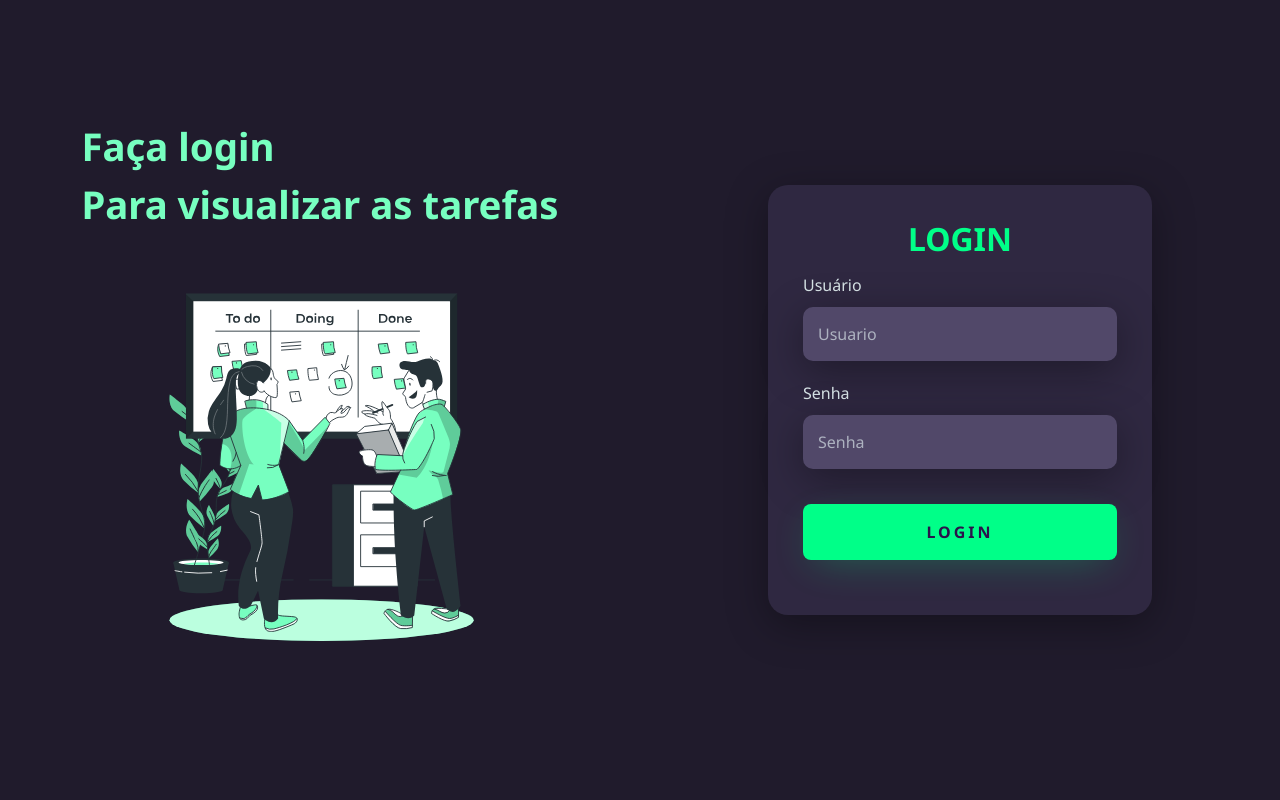
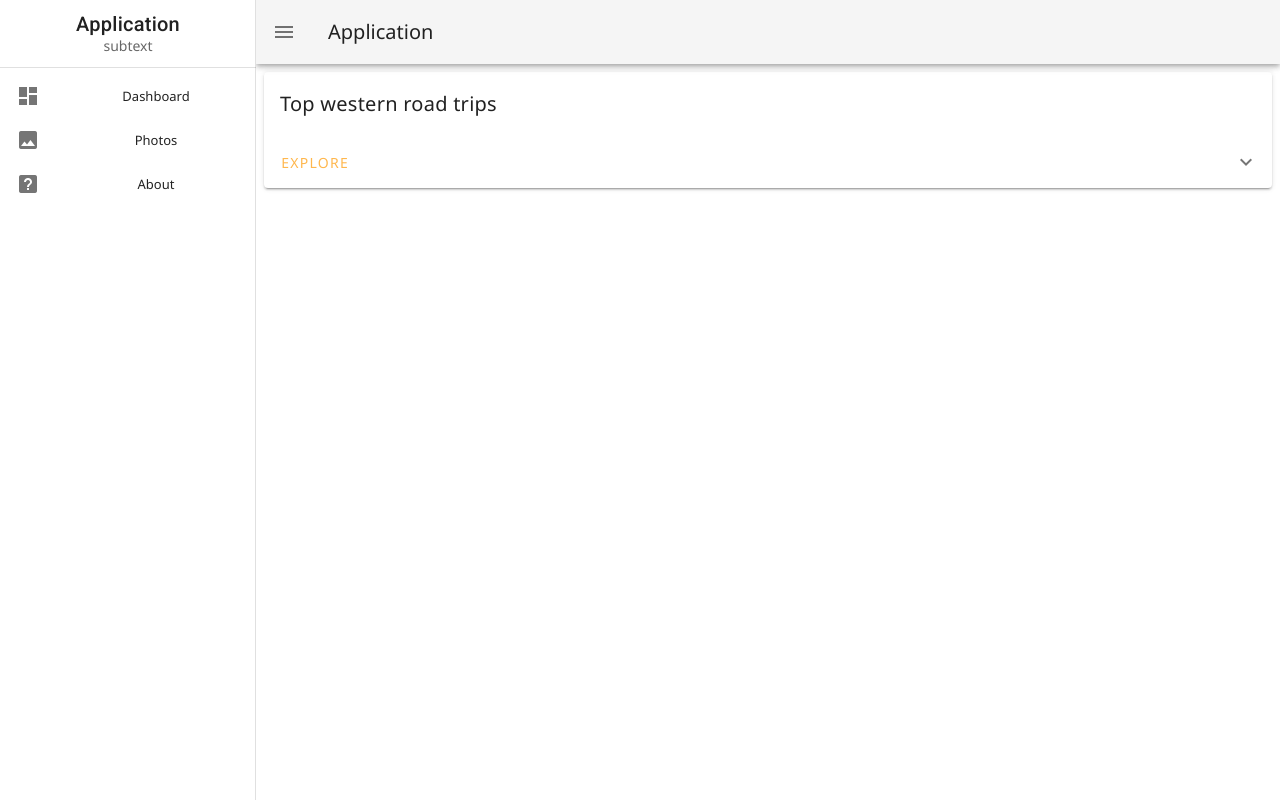
Before and after one commit to geeocipriano/tarefas, a Vue app: page /home in a window 1280 px wide. Built offline with nearby package versions, Linux system fonts and the light colour scheme.

Commit message:
Update main component

```diff
--- a/package.json
+++ b/package.json
@@ -10,11 +10,13 @@
   "dependencies": {
     "core-js": "^3.6.5",
     "vue": "^2.6.11",
+    "vue-router": "^3.2.0",
     "vuetify": "^2.4.0"
   },
   "devDependencies": {
     "@vue/cli-plugin-babel": "~4.5.0",
     "@vue/cli-plugin-eslint": "~4.5.0",
+    "@vue/cli-plugin-router": "^4.5.15",
     "@vue/cli-service": "~4.5.0",
     "babel-eslint": "^10.1.0",
     "eslint": "^6.7.2",
--- a/src/App.vue
+++ b/src/App.vue
@@ -1,23 +1,28 @@
 <template>
-  <v-app>
-    <v-main>
-      <Login/>
-    </v-main>
-  </v-app>
+  <div id="app">
+    <router-view />
+  </div>
 </template>
+./views/Login.vue
+<style lang="scss">
+#app {
+  font-family: Avenir, Helvetica, Arial, sans-serif;
+  -webkit-font-smoothing: antialiased;
+  -moz-osx-font-smoothing: grayscale;
+  text-align: center;
+  color: #2c3e50;
+}
 
-<script>
-import Login from './components/Login.vue'
+#nav {
+  padding: 30px;
 
-export default {
-  name: 'App',
+  a {
+    font-weight: bold;
+    color: #2c3e50;
 
-  components: {
-    Login
-  },
-
-  data: () => ({
-    //
-  }),
-};
-</script>
+    &.router-link-exact-active {
+      color: #42b983;
+    }
+  }
+}
+</style>
--- a/src/main.js
+++ b/src/main.js
@@ -1,10 +1,12 @@
 import Vue from 'vue'
 import App from './App.vue'
 import vuetify from './plugins/vuetify'
+import router from './router'
 
 Vue.config.productionTip = false
 
 new Vue({
   vuetify,
+  router,
   render: h => h(App)
 }).$mount('#app')
--- /dev/null
+++ b/src/router/index.js
@@ -0,0 +1,35 @@
+import Vue from 'vue'
+import VueRouter from 'vue-router'
+import Home from '../views/Home.vue'
+import Login from '../views/Login.vue'
+
+Vue.use(VueRouter)
+
+const routes = [
+  {
+    path: '/',
+    name: 'Login',
+    component: Login
+  },
+  {
+    path: '/about',
+    name: 'About',
+    // route level code-splitting
+    // this generates a separate chunk (about.[hash].js) for this route
+    // which is lazy-loaded when the route is visited.
+    component: () => import(/* webpackChunkName: "about" */ '../views/About.vue')
+  },
+  {
+    path: '/home',
+    name: 'Home',
+    component: Home
+  }
+]
+
+const router = new VueRouter({
+  mode: 'history',
+  base: process.env.BASE_URL,
+  routes
+})
+
+export default router
--- /dev/null
+++ b/src/views/About.vue
@@ -0,0 +1,5 @@
+<template>
+  <div class="about">
+    <h1>This is an about page</h1>
+  </div>
+</template>
--- /dev/null
+++ b/src/views/Home.vue
@@ -0,0 +1,81 @@
+<template>
+  <v-app id="inspire">
+    <v-navigation-drawer v-model="drawer" app>
+      <v-list-item>
+        <v-list-item-content>
+          <v-list-item-title class="text-h6"> Application </v-list-item-title>
+          <v-list-item-subtitle> subtext </v-list-item-subtitle>
+        </v-list-item-content>
+      </v-list-item>
+      <v-divider></v-divider>
+
+      <v-list dense nav>
+        <v-list-item v-for="item in items" :key="item.title" link>
+          <v-list-item-icon>
+            <v-icon>{{ item.icon }}</v-icon>
+          </v-list-item-icon>
+
+          <v-list-item-content>
+            <v-list-item-title>{{ item.title }}</v-list-item-title>
+          </v-list-item-content>
+        </v-list-item>
+      </v-list>
+    </v-navigation-drawer>
+
+    <v-app-bar app>
+      <v-app-bar-nav-icon @click="drawer = !drawer"></v-app-bar-nav-icon>
+
+      <v-toolbar-title>Application</v-toolbar-title>
+    </v-app-bar>
+
+    <v-main>
+      <v-row dense>
+        <v-col :cols="12">
+          <v-card class="ma-2">
+            <v-card-title> Top western road trips </v-card-title>
+            <v-card-actions>
+              <v-btn color="orange lighten-2" text> Explore </v-btn>
+
+              <v-spacer></v-spacer>
+
+              <v-btn icon @click="show = !show">
+                <v-icon>{{
+                  show ? "mdi-chevron-up" : "mdi-chevron-down"
+                }}</v-icon>
+              </v-btn>
+            </v-card-actions>
+
+            <v-expand-transition>
+              <div v-show="show">
+                <v-divider></v-divider>
+
+                <v-card-text>
+                  I'm a thing. But, like most politicians, he promised more than
+                  he could deliver. You won't have time for sleeping, soldier,
+                  not with all the bed making you'll be doing. Then we'll go
+                  with that data file! Hey, you add a one and two zeros to that
+                  or we walk! You're going to do his laundry? I've got to find a
+                  way to escape.
+                </v-card-text>
+              </div>
+            </v-expand-transition>
+          </v-card>
+        </v-col>
+      </v-row>
+    </v-main>
+  </v-app>
+</template>
+
+<script>
+export default {
+  data: () => ({
+    drawer: null,
+    items: [
+      { title: "Dashboard", icon: "mdi-view-dashboard" },
+      { title: "Photos", icon: "mdi-image" },
+      { title: "About", icon: "mdi-help-box" },
+    ],
+    show: false,
+  }),
+};
+</script>
--- a/src/components/Login.vue
+++ b/src/views/Login.vue
@@ -2,7 +2,7 @@
   <main class="main-login">
     <div class="left-login">
       <h1>Faça login<br />Para visualizar as tarefas</h1>
-      <img src="../assets/task.svg" alt="task image" class="left-login-image" >
+      <img src="../assets/task.svg" alt="task image" class="left-login-image" />
     </div>
     <div class="right-login">
       <div class="card-login">
@@ -15,18 +15,20 @@
           <label for="senha">Senha</label>
           <input type="password" name="senha" placeholder="Senha" />
         </div>
-        <button class="btn-login">Login</button>
+        <router-link to="/home" class="btn-login"><button>Login</button></router-link>
       </div>
     </div>
   </main>
 </template>
 
 <script>
-export default {};
+export default {
+  name: "Login",
+};
 </script>
 
-<style>
-@import url('https://fonts.googleapis.com/css2?family=Noto+Sans:ital,wght@0,400;0,700;1,400;1,700&display=swap');
+<style scope="this api replaced by slot-scope in 2.5.0+">
+@import url("https://fonts.googleapis.com/css2?family=Noto+Sans:ital,wght@0,400;0,700;1,400;1,700&display=swap");
 * {
   margin: 0;
   font-family: "Noto Sans", sans-serif;
@@ -51,8 +53,9 @@ export default {};
   color: #77ffc0;
   font-size: 3vw;
 }
-.left-login-image{
+.left-login-image {
   width: 35vw;
+  height: 50vh;
 }
 
 .right-login {
@@ -103,14 +106,13 @@ export default {};
   color: #f0ffffde;
   margin-bottom: 10px;
 }
-.textfield > input::placeholder{
+.textfield > input::placeholder {
   color: #f0ffff94;
-
 }
-.btn-login{
+.btn-login {
   width: 100%;
   padding: 16px 0px;
-  margin:25px;
+  margin: 25px;
   border: none;
   outline: none;
   text-transform: uppercase;
@@ -122,27 +124,26 @@ export default {};
   box-shadow: 0px 10px 40px -12px #00ff8052;
 }
 
-
-@media only screen and (max-width:950px){
-  .card-login{
+@media only screen and (max-width: 950px) {
+  .card-login {
     width: 85%;
   }
 }
-@media only screen and (max-width:600px){
-  .main-login{
+@media only screen and (max-width: 600px) {
+  .main-login {
     flex-direction: column;
   }
   .left-login > h1 {
     display: none;
   }
-  .left-login{
+  .left-login {
     width: 100%;
     height: auto;
   }
-  .left-login-image{
+  .left-login-image {
     width: 70vw;
   }
-  .right-login{
+  .right-login {
     width: 100%;
     height: auto;
   }
```
Also changed, not shown: 1 other file (tests, documents, lock files or other folders).
